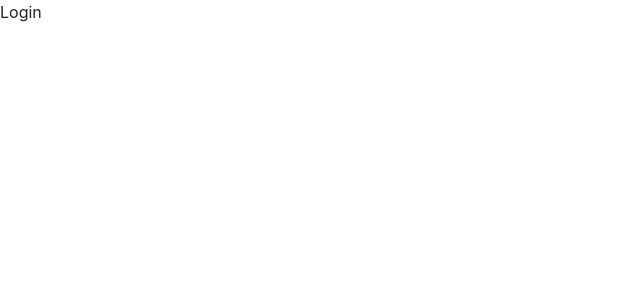
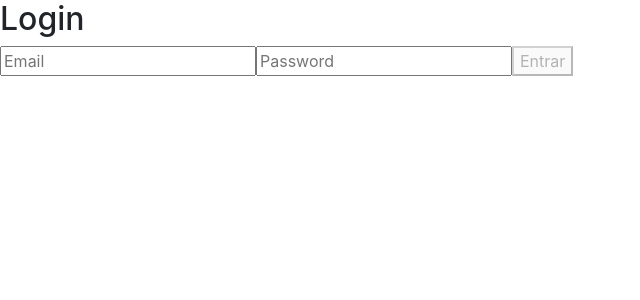
Before and after one commit to CarolinaInglethe/ci-project-recipes-app, a React (Create React App) app: page / in a window 1280 px wide. Shown: the top 300 px of the page, without its empty margins (0-640 px from the left). Built offline with nearby package versions, Linux system fonts and the light colour scheme.

Commit message:
Requisitos 1 ao 5

```diff
--- a/src/pages/Login.jsx
+++ b/src/pages/Login.jsx
@@ -1,9 +1,64 @@
-import React from 'react';
+import React, { useState, useEffect } from 'react';
 
 function Login() {
+  const [email, setNewEmail] = useState('');
+  const [password, setNewPassword] = useState('');
+  const [disabled, setDisable] = useState(true);
+
+  const handleChangeOnEmail = ({ target }) => {
+    setNewEmail(target.value);
+  };
+
+  const handleChangeOnPassWord = ({ target }) => {
+    setNewPassword(target.value);
+  };
+
+  useEffect(() => {
+    const handleDisable = () => {
+      const regex = /\S+@\S+\.\S+/; // Font: https://stackoverflow.com/questions/46155/how-to-validate-an-email-address-in-javascript
+      const testEmail = regex.test(email);
+      const minLength = 5;
+      const testPassword = (password.length >= minLength);
+      if (testEmail && testPassword) {
+        setDisable(false);
+      } else {
+        setDisable(true);
+      }
+    };
+    handleDisable();
+  }, [email, password]);
+
   return (
     <div>
-      <p>Login</p>
+      <h2>Login</h2>
+
+      <form>
+        <input
+          type="text"
+          id="login-input"
+          placeholder="Email"
+          data-testid="email-input"
+          value={ email }
+          onChange={ handleChangeOnEmail }
+        />
+
+        <input
+          type="password"
+          id="password-input"
+          value={ password }
+          onChange={ handleChangeOnPassWord }
+          placeholder="Password"
+          data-testid="password-input"
+        />
+
+        <button
+          type="submit"
+          data-testid="login-submit-btn"
+          disabled={ disabled }
+        >
+          Entrar
+        </button>
+      </form>
     </div>
   );
 }
```
